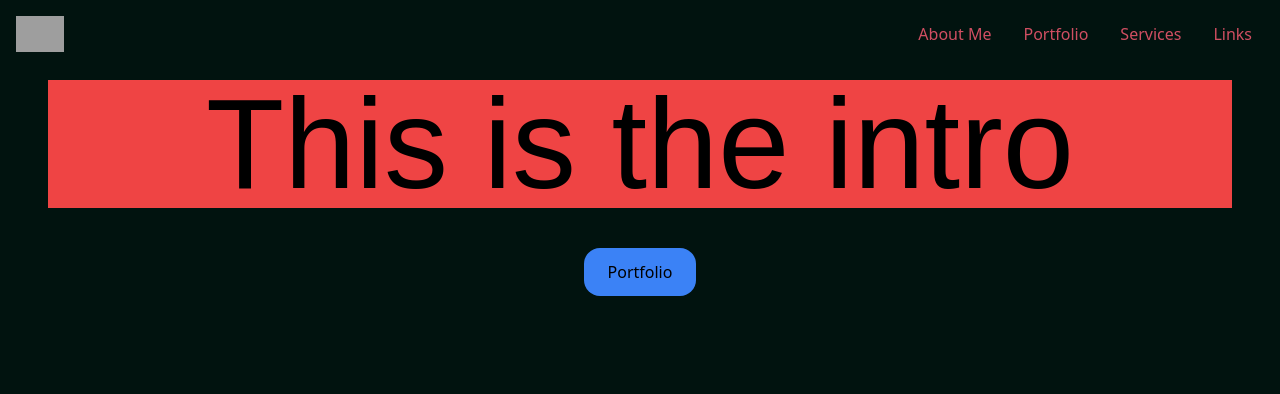
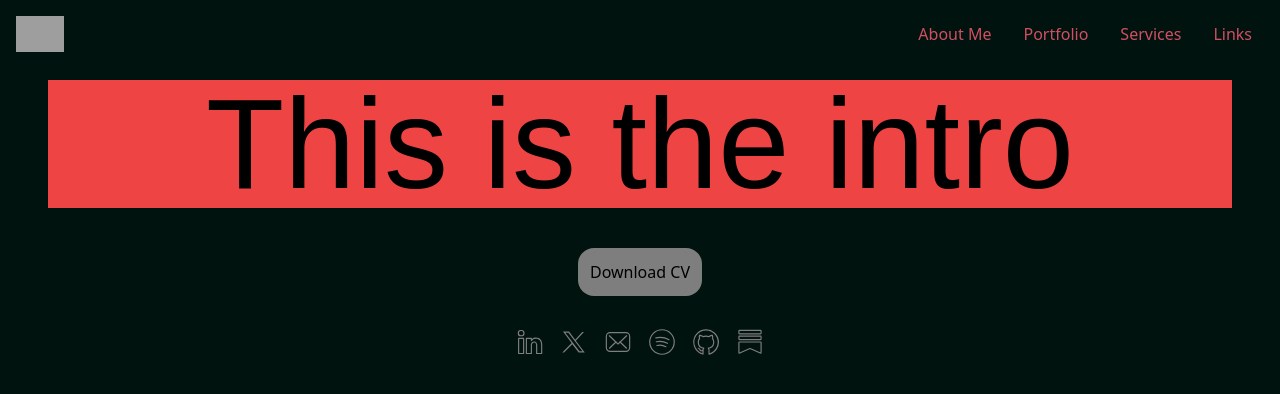
Before and after one commit to JobaAdewumi/portfolio-v2, a SvelteKit app: page / in a window 1280 px wide. Shown: the top 394 px of the page. Built offline with nearby package versions, Linux system fonts and the light colour scheme; grey boxes are pictures that could not be loaded.

Commit message:
Added proper social links

```diff
--- a/src/routes/+page.svelte
+++ b/src/routes/+page.svelte
@@ -1,12 +1,52 @@
 <script lang="ts">
 	import Navbar from '../lib/components/navbar.svelte';
+
+	const socialLinks = [
+		{
+			platform: 'Linkedin',
+			url: 'https://linkedin.com/in/joba-adewumi',
+			content:
+				'<title data-testid="svgTitle" id="title_0.3785890673184502">LinkedIn</title> <path d="M4.425,1.671A2.738,2.738,0,0,0,1.5,4.4,2.71,2.71,0,0,0,4.369,7.128H4.4a2.734,2.734,0,1,0,.028-5.457ZM4.4,6.128H4.369a1.736,1.736,0,1,1,.056-3.457A1.737,1.737,0,1,1,4.4,6.128Z"></path> <path d="M6.541,8.431H2.253a.5.5,0,0,0-.5.5v12.9a.5.5,0,0,0,.5.5H6.541a.5.5,0,0,0,.5-.5V8.931A.5.5,0,0,0,6.541,8.431Zm-.5,12.9H2.753V9.431H6.041Z"></path> <path d="M17.064,8.128A4.691,4.691,0,0,0,13.7,9.362V8.931a.5.5,0,0,0-.5-.5H8.914a.5.5,0,0,0-.5.523c.053,1.183,0,12.756,0,12.873a.5.5,0,0,0,.5.5H13.2a.5.5,0,0,0,.5-.5v-7.2a2.749,2.749,0,0,1,.1-.86,1.869,1.869,0,0,1,1.737-1.254c.413,0,1.671,0,1.671,2.417v6.9a.5.5,0,0,0,.5.5H22a.5.5,0,0,0,.5-.5v-7.4C22.5,10.485,20.467,8.128,17.064,8.128Zm4.436,13.2H18.213v-6.4c0-2.973-1.673-3.417-2.671-3.417a2.83,2.83,0,0,0-2.664,1.878,3.253,3.253,0,0,0-.177,1.236v6.7H9.416c.009-2.058.04-9.654.009-11.9H12.7v1.328a.5.5,0,0,0,.92.272,3.769,3.769,0,0,1,3.443-1.9c2.819,0,4.436,1.934,4.436,5.305Z"></path>'
+		},
+		{
+			platform: 'X/Twitter',
+			url: 'https://x.com/jbtheinspirer',
+			content:
+				'<title data-testid="svgTitle" id="title_0.3225558894125291">X</title> <path d="m2.538 3 7.425 9.928L2 21h1.5l7.033-7.067L16 21h5.232l-7.662-9.995 6.955-7.514h-1.5L13 10 7.77 3H2.538Zm1.994 1h2.645l12.087 16h-2.525L4.532 4Z"></path>'
+		},
+		{
+			platform: 'Email',
+			url: 'mailto:jobaadewumis@gmail.com',
+			content:
+				'<title data-testid="svgTitle" id="title_0.9995727984477523">Email</title> <path d="M18.821,20.5H5.179A3.683,3.683,0,0,1,1.5,16.821V7.179A3.683,3.683,0,0,1,5.179,3.5H18.821A3.683,3.683,0,0,1,22.5,7.179v9.642A3.683,3.683,0,0,1,18.821,20.5ZM5.179,4.5A2.682,2.682,0,0,0,2.5,7.179v9.642A2.682,2.682,0,0,0,5.179,19.5H18.821A2.682,2.682,0,0,0,21.5,16.821V7.179A2.682,2.682,0,0,0,18.821,4.5Z"></path> <path d="M12,14.209a.5.5,0,0,1-.346-.138L4.286,7.028a.5.5,0,0,1,.691-.723L12,13.018l7.023-6.713a.5.5,0,1,1,.691.723l-7.368,7.043A.5.5,0,0,1,12,14.209Z"></path> <path d="M4.7,17.833a.5.5,0,0,1-.347-.86l5.54-5.31a.5.5,0,0,1,.692.722L5.048,17.694A.5.5,0,0,1,4.7,17.833Z"></path> <path d="M19.3,17.832a.5.5,0,0,1-.346-.139l-5.538-5.308a.5.5,0,0,1,.692-.722l5.538,5.308a.5.5,0,0,1-.346.861Z"></path>'
+		},
+		{
+			platform: 'Spotify',
+			url: 'https://open.spotify.com/show/4fIBS5rikdEvGh6tSJ93zW',
+			content:
+				'<title data-testid="svgTitle" id="title_0.46908384426333605">Spotify</title> <path d="M18,10.561a.494.494,0,0,1-.245-.065,15.2,15.2,0,0,0-10.95-1.55.5.5,0,0,1-.232-.973A16.2,16.2,0,0,1,18.25,9.626a.5.5,0,0,1-.247.935Z"></path> <path d="M16.646,13.632a.5.5,0,0,1-.249-.066,12.459,12.459,0,0,0-9.121-1.292.5.5,0,1,1-.237-.971A13.458,13.458,0,0,1,16.9,12.7a.5.5,0,0,1-.25.933Z"></path> <path d="M15.312,16.583a.5.5,0,0,1-.251-.068,9.777,9.777,0,0,0-7.295-1.033.5.5,0,0,1-.245-.97,10.768,10.768,0,0,1,8.043,1.139.5.5,0,0,1-.252.932Z"></path> <path d="M12,23A11,11,0,1,1,23,12,11.013,11.013,0,0,1,12,23ZM12,2A10,10,0,1,0,22,12,10.011,10.011,0,0,0,12,2Z"></path>'
+		},
+		{
+			platform: 'Github',
+			url: 'https://www.github.com/JobaAdewumi',
+			content:
+				'<title data-testid="svgTitle" id="title_0.7963966414891819">GitHub</title> <path d="M12,1.16A11,11,0,0,0,9.33,22.82a.46.46,0,0,0,.42-.09.48.48,0,0,0,.2-.4v-.1c0-.92,0-2.18,0-3.08a2,2,0,0,1,.53-1.59.49.49,0,0,0,.14-.52.49.49,0,0,0-.42-.35c-2.1-.24-4.25-1-4.25-4.75a3.65,3.65,0,0,1,.93-2.51A.52.52,0,0,0,7,8.91,3.31,3.31,0,0,1,7,6.77a4.87,4.87,0,0,1,2.18,1,.48.48,0,0,0,.42.07,8.93,8.93,0,0,1,4.88,0,.48.48,0,0,0,.42-.07,5.17,5.17,0,0,1,2.18-1,3.33,3.33,0,0,1,0,2.15.52.52,0,0,0,.09.52,3.65,3.65,0,0,1,.93,2.51c0,3.76-2.15,4.51-4.25,4.75a.49.49,0,0,0-.42.35.51.51,0,0,0,.14.52,2,2,0,0,1,.53,1.59c0,.93,0,2.27,0,3.18a.48.48,0,0,0,.2.4.46.46,0,0,0,.3.11l.13,0A11,11,0,0,0,12,1.16Zm3.06,20.51V19.15a3.79,3.79,0,0,0-.32-1.59c2-.39,4.32-1.55,4.32-5.62a4.63,4.63,0,0,0-1-2.95,4.69,4.69,0,0,0-.2-2.89.47.47,0,0,0-.31-.29c-.18-.06-1.14-.28-3.08,1a9.77,9.77,0,0,0-5,0c-1.94-1.3-2.9-1.08-3.08-1a.47.47,0,0,0-.31.29A4.69,4.69,0,0,0,5.93,9a4.63,4.63,0,0,0-1,2.95c0,4.07,2.27,5.23,4.32,5.62A3.71,3.71,0,0,0,9,18.86c-.78.26-1.29.22-1.51-.13C6.65,17.38,6,16.8,5.4,16.85a.5.5,0,0,0-.47.53.47.47,0,0,0,.52.46s.37.09,1.16,1.4A1.62,1.62,0,0,0,8.1,20a3.52,3.52,0,0,0,.84-.13v1.77a10,10,0,1,1,6.12,0Z"></path>'
+		},
+		{
+			platform: 'Substack',
+			url: 'https://jobaadewumi.substack.com/',
+			content:
+				'<title data-testid="svgTitle" id="title_0.7095150292609758">Substack</title> <path d="M21 2.5v2H3v-2h18m0-1H3a1 1 0 00-1 1v2a1 1 0 001 1h18a1 1 0 001-1v-2a1 1 0 00-1-1zM21 7.523v2H3v-2h18m0-1H3a1 1 0 00-1 1v2a1 1 0 001 1h18a1 1 0 001-1v-2a1 1 0 00-1-1zM21 12.5v8.471l-8.199-3.585a2 2 0 00-1.602 0L3 20.971V12.5h18m0-1H3a1 1 0 00-1 1v8.471a.998.998 0 001.4.917l8.2-3.585a1 1 0 01.8 0l8.2 3.585a.998.998 0 001.4-.917V12.5a1 1 0 00-1-1z"></path>'
+		},
+		// Add other social links here
+	];
 </script>
 
 <Navbar />
 
 <section class="mx-7 mb-3 mt-20 md:mx-12">
 	<div>
-		<h2 class="font-pT my-3 bg-red-500 text-center text-6xl md:text-8xl xl:text-9xl">
+		<h2 class="my-3 bg-red-500 text-center font-pT text-6xl md:text-8xl xl:text-9xl">
 			This is the intro
 		</h2>
 	</div>
@@ -20,8 +60,27 @@
 		</div>
 	</div>
 	<div class="mb-5 mt-7 flex items-center justify-center">
-		<button class="h-12 w-28 rounded-2xl bg-blue-500 px-3 py-3" type="button">Portfolio</button>
+		<a href="/Joba-Adewumi-Resume.pdf" download>
+			<button class="h-auto w-auto rounded-2xl bg-customGrey hover:bg-customGreen px-3 py-3" type="button">Download CV</button>
+		</a>
 	</div>
+
+	<!-- Social Icons Section -->
+		<div class="mt-8 flex flex-wrap justify-center gap-4">
+			{#each socialLinks as { platform, url, content }}
+				<a
+					href={url}
+					class="text-customGrey transition-colors duration-300 hover:text-customGreen"
+					target="_blank"
+					rel="noopener noreferrer"
+					aria-label={platform}
+				>
+					<svg class="h-7 w-7" fill="currentColor" viewBox="0 0 24 24">
+						{@html content}
+					</svg>
+				</a>
+			{/each}
+		</div>
 </section>
 
 <!-- <section>
```
